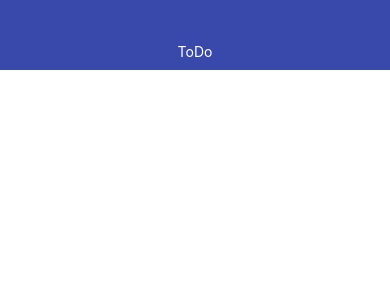
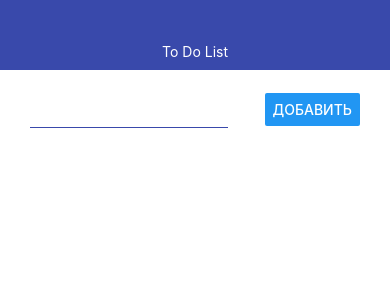
Before and after one commit to sashabull66/todoApp, a React Native app: screen / in a window 390 px wide. Shown: the top 300 px of the page. Built offline with nearby package versions, Linux system fonts and the light colour scheme.

Commit message:
create new Components addTODO&ToDO

```diff
--- a/App.js
+++ b/App.js
@@ -1,16 +1,35 @@
-import React from 'react';
+import React, {useState} from 'react';
 import {StyleSheet, Text, View} from 'react-native';
 import Navbar from "./src/components/Navbar.js";
+import AddToDo from "./src/components/AddToDo.js";
 
 export default function App() {
+    const [todos, setTodos] = useState([])
+    const addTodo = (title) => {
+        const newTodo = {
+            id: Date.now().toString(),
+            title,
+        }
+        setTodos(prevState => [...prevState, newTodo])
+    }
     return (
         <View style={styles.container}>
-            <Navbar title={'ToDo'}/>
+            <Navbar title={'To Do List'}/>
+            <View style={styles.content}>
+                <AddToDo onSubmit={addTodo}/>
+                <View>
+                    {todos.map(todo=><Text key={todo.id}>{todo.title}</Text>)}
+                </View>
+            </View>
         </View>
     );
 }
 
 const styles = StyleSheet.create({
     container: {},
+    content: {
+        paddingHorizontal: 30,
+        paddingVertical: 20,
+    }
 
 });
--- /dev/null
+++ b/src/components/AddToDo.js
@@ -0,0 +1,34 @@
+import React from "react";
+import {View, TextInput, Button, StyleSheet} from "react-native";
+
+export default function AddToDo({onSubmit}) {
+
+    const pressHandler = () => {
+        onSubmit('TGest togo')
+    }
+
+    return (
+        <View style={styles.AddToDo}>
+            <TextInput style={styles.input}/>
+            <Button title={'Добавить'} onPress={pressHandler}/>
+        </View>
+    )
+}
+
+const styles = StyleSheet.create({
+    AddToDo: {
+        flexDirection: 'row',
+        justifyContent: 'space-between',
+        alignItems: 'center'
+
+    },
+    input: {
+        padding: 10,
+        width: '60%',
+        borderStyle: 'solid',
+        borderBottomWidth: 1,
+        borderBottomColor: '#3949ab'
+
+    },
+    button: {}
+})
```
Also changed, not shown: src/components/Todo.js (added).
